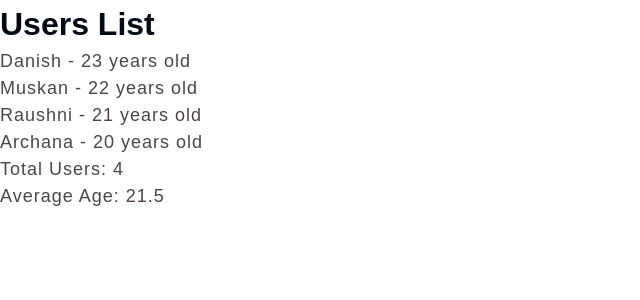
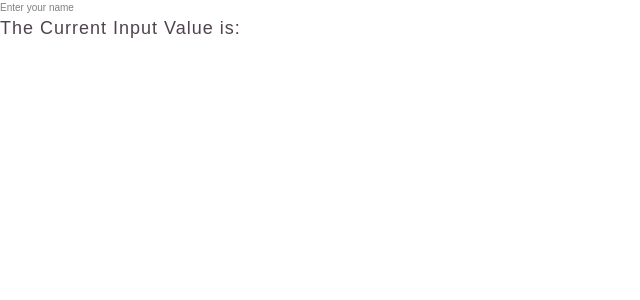
Before and after one commit to dshamshee/React-JS, a React (Vite) app in the folder First React/: page / in a window 1280 px wide. Shown: the top 300 px of the page, without its empty margins (0-640 px from the left). Built offline with nearby package versions, Linux system fonts and the light colour scheme.

Commit message:
learn Lift the State UP

```diff
--- a/First React/src/App.jsx
+++ b/First React/src/App.jsx
@@ -6,7 +6,8 @@
 // import { EventHandling } from "./components/EventHandling";
 
 // import { EventProagation } from "./components/EventPropagation"
-import { DericedState } from "./components/DericedState"
+// import { DericedState } from "./components/DericedState"
+import { LiftingState } from "./components/LiftStateUp"
 // import { State } from "./components/hooks/State"
 
 export const App = () => {
@@ -21,7 +22,9 @@
       {/* <EventProagation /> */}
       {/* <State /> */}
       {/* <Sibling /> */}
-      <DericedState />
+      {/* <DericedState /> */}
+      <LiftingState />
+
     </>
   )
 
--- /dev/null
+++ b/First React/src/components/LiftStateUp.jsx
@@ -0,0 +1,26 @@
+import { useState } from "react"
+
+export const LiftingState = ()=>{
+    const [inputValue, setInputValue] = useState("") // LiftingUp state variable of child component
+    return (
+        <>
+            <InputComponent inputValue={inputValue} setInputValue={setInputValue} />
+            <DisplayComponent inputValue={inputValue} />
+        </>
+    )
+}
+
+
+const InputComponent = ({inputValue, setInputValue})=>{
+    // const [inputValue, setInputValue] = useState("")  // child state variable
+    return(
+        <>
+            <input type="text" placeholder="Enter your name" value={inputValue} onChange={(e)=> setInputValue(e.target.value)} />
+        </>
+    )
+}
+
+
+const DisplayComponent = ({inputValue})=>{
+    return <p>The Current Input Value is: {inputValue} </p>
+}
```
